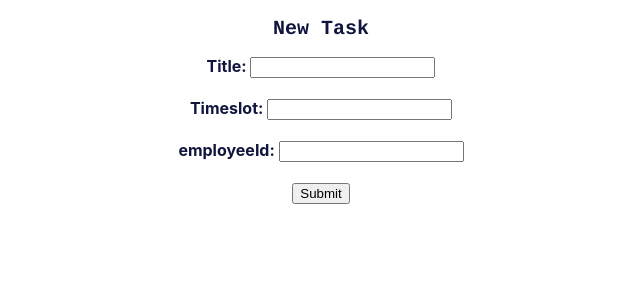
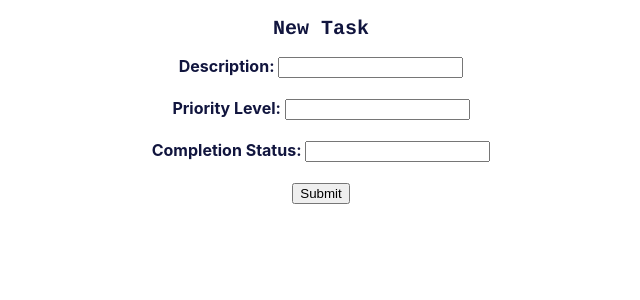
Before and after one commit to rchevarria/webDev-Frontend, a React (Create React App) app: page /newtask in a window 1280 px wide. Shown: the top 300 px of the page, without its empty margins (319-959 px from the left). Built offline with nearby package versions, Linux system fonts and the light colour scheme.

Commit message:
updated newTask

```diff
--- a/src/components/containers/EditTaskContainer.js
+++ b/src/components/containers/EditTaskContainer.js
@@ -9,9 +9,9 @@ class EditTaskContainer extends Component {
     constructor(props){
         super(props);
         this.state = {
-          title: "",
-          timeslot: "",
-          employeeId: null,
+          description: "",
+          priorityLevel: "",
+          completionStatus: null,
           redirect: false,
           redirectId: null
         };
@@ -21,9 +21,9 @@ class EditTaskContainer extends Component {
         //getting Task ID from url
         this.props.fetchTask(this.props.match.params.id);
         this.setState({
-            title: this.props.task.title,
-            timeslot: this.props.task.timeslot,
-            employeeId: this.props.task.employeeId,
+            description: this.props.task.description,
+            priorityLevel: this.props.task.priorityLevel,
+            completionStatus: this.props.task.completionStatus,
         });
       }
 
@@ -38,9 +38,9 @@ class EditTaskContainer extends Component {
         //get new info for Task from form input
         let task = {
             id: this.props.task.id,
-            title: this.state.title,
-            timeslot: this.state.timeslot,
-            employeeId: this.state.employeeId
+            description: this.state.description,
+            priorityLevel: this.state.priorityLevel,
+            completionStatus: this.state.completionStatus
         };
 
         this.props.editTask(task);
@@ -64,16 +64,16 @@ class EditTaskContainer extends Component {
 
         return (
             <form style={{textAlign: 'center'}} onSubmit={(e) => this.handleSubmit(e)}>
-            <label style= {{color:'#11153e', fontWeight: 'bold'}}>Title: </label>
-            <input type="text" name="title" value={this.state.title} onChange ={(e) => this.handleChange(e)}/>
+            <label style= {{color:'#11153e', fontWeight: 'bold'}}> Description: </label>
+            <input type="text" name="description" value={this.state.description} onChange ={(e) => this.handleChange(e)}/>
             <br/>
 
-            <label style={{color:'#11153e', fontWeight: 'bold'}}>Timeslot: </label>
-            <input type="text" name="timeslot" value={this.state.timeslot} onChange={(e) => this.handleChange(e)}/>
+            <label style={{color:'#11153e', fontWeight: 'bold'}}> Priority level: </label>
+            <input type="text" name="priorityLevel" value={this.state.priorityLevel} onChange={(e) => this.handleChange(e)}/>
             <br/>
 
-            <label style={{color:'#11153e', fontWeight: 'bold'}}>employeeId: </label>
-            <input type="text" name="employeeId" value={this.state.employeeId} onChange={(e) => this.handleChange(e)} />
+            <label style={{color:'#11153e', fontWeight: 'bold'}}> Completion Status: </label>
+            <input type="text" name="completionStatus" value={this.state.completionStatus} onChange={(e) => this.handleChange(e)} />
             <br/>
 
             <button type="submit">
--- a/src/components/containers/NewTaskContainer.js
+++ b/src/components/containers/NewTaskContainer.js
@@ -10,10 +10,10 @@ class NewTaskContainer extends Component {
     constructor(props){
         super(props);
         this.state = {
-          title: "",
-          timeslot: "",
+          description: "",
+          priorityLevel: "",
           location: "",
-          employeeId: null,
+          completionStatus: null,
           redirect: false,
           redirectId: null,
           error: ""
@@ -29,15 +29,15 @@ class NewTaskContainer extends Component {
     handleSubmit = async event => {
         event.preventDefault();
         //dont need ID because the task has not been created yet
-        if(this.state.title===""){
-          this.setState({error:"Title field is required"});
+        if(this.state.description===""){
+          this.setState({error:"Description field is required"});
           return;
         }
         let task = {
-            title: this.state.title,
-            timeslot: this.state.timeslot,
+            description: this.state.description,
+            priorityLevel: this.state.priorityLevel,
             location: this.state.location,
-            employeeId: this.state.employeeId
+            completionStatus: this.state.completionStatus
         };
 
         let newTask = await this.props.addTask(task);
--- a/src/components/views/NewTaskView.js
+++ b/src/components/views/NewTaskView.js
@@ -13,18 +13,18 @@ const NewTaskView = (props) => {
           </h2>
         </div>
         <form style={{textAlign: 'center'}} onSubmit={(e) => handleSubmit(e)}>
-          <label style= {{color:'#11153e', fontWeight: 'bold'}}>Title: </label>
-          <input type="text" name="title" onChange ={(e) => handleChange(e)} />
+          <label style= {{color:'#11153e', fontWeight: 'bold'}}>Description: </label>
+          <input type="text" name="description" onChange ={(e) => handleChange(e)} />
           <br/>
           <br/>
 
-          <label style={{color:'#11153e', fontWeight: 'bold'}}>Timeslot: </label>
-          <input type="text" name="timeslot" onChange={(e) => handleChange(e)} />
+          <label style={{color:'#11153e', fontWeight: 'bold'}}> Priority Level: </label>
+          <input type="text" name="priorityLevel" onChange={(e) => handleChange(e)} />
           <br/>
           <br/>
 
-          <label style={{color:'#11153e', fontWeight: 'bold'}}>employeeId: </label>
-          <input type="text" name="employeeId" onChange={(e) => handleChange(e)} />
+          <label style={{color:'#11153e', fontWeight: 'bold'}}>Completion Status: </label>
+          <input type="text" name="completionStatus" onChange={(e) => handleChange(e)} />
           <br/>
           <br/>
 
--- a/src/store/thunks.js
+++ b/src/store/thunks.js
@@ -2,7 +2,7 @@ import * as ac from './actions/actionCreators';
 const axios = require('axios');
 
 //PATH (should be where your server is running)
-let path = "http://localhost:5001/api";
+let path = "http://localhost:3000/api";
 
 // THUNKS
 
```
